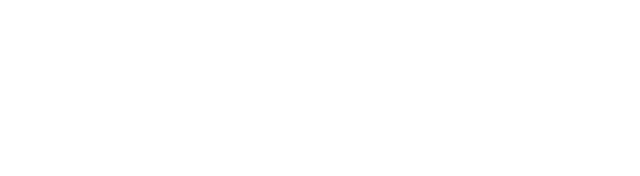
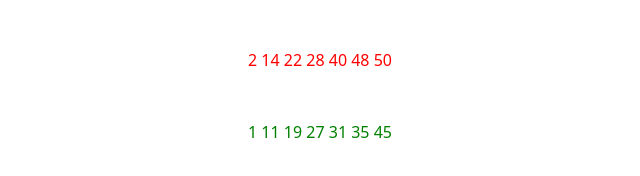
Before and after one commit to mattesalva93/js-jsnacks-blocco-1, a plain HTML site: page JSnack-3/index.html in a window 1280 px wide. Shown: the whole page, without its empty margins (320-960 px from the left). Drawn offline with nearby package versions, Linux system fonts and the light colour scheme.

Commit message:
all done

```diff
--- a/JSnack-3/myscript.js
+++ b/JSnack-3/myscript.js
@@ -1,4 +1,38 @@
 /*JSnack 3
 Crea due tag div con due id diversi:
 un div avrà il testo colorato di rosso mentre l’altro di verde.
-Partendo da un array di numeri, stampiamo nell’id rosso i numeri dispari e in verde i numeri pari. */
+Partendo da un array di numeri, stampiamo nell’id rosso i numeri dispari
+e in verde i numeri pari. */
+
+//creo due div diversi
+let elementDiv1 = document.createElement("div");
+let elementDiv2 = document.createElement("div");
+
+//gli assegno il colore rosso e verde
+elementDiv1.style.color = "red";
+elementDiv2.style.color = "green";
+
+//attribuisco gli id ad entrambi
+elementDiv1.setAttribute("id", "red-container");
+elementDiv2.setAttribute("id", "green-container");
+
+//attribuisco la classe per centrarli tramite anche classi Bootstrap
+elementDiv1.setAttribute("class", "text-center m-5");
+elementDiv2.setAttribute("class", "text-center");
+
+//li butto nell'html
+document.body.appendChild(elementDiv1);
+document.body.appendChild(elementDiv2);
+
+//definisco la mia array con un po di numeri
+let myArray = [1,2,11,14,19,22,27,28,31,35,40,45,48,50];
+
+//creo un ciclo lungo quanto gli elementi della mia array
+//e se il numero è pari va nel rosso, se è dispari nel verde
+for (i=0; i < myArray.length; i++){
+    if(myArray[i]%2==0){
+        elementDiv1.innerHTML += myArray[i] + " ";
+    }else{
+        elementDiv2.innerHTML += myArray[i] + " ";
+    }
+}
```
Also changed, not shown: JSnack-3/index.html (line endings or trailing spaces).
